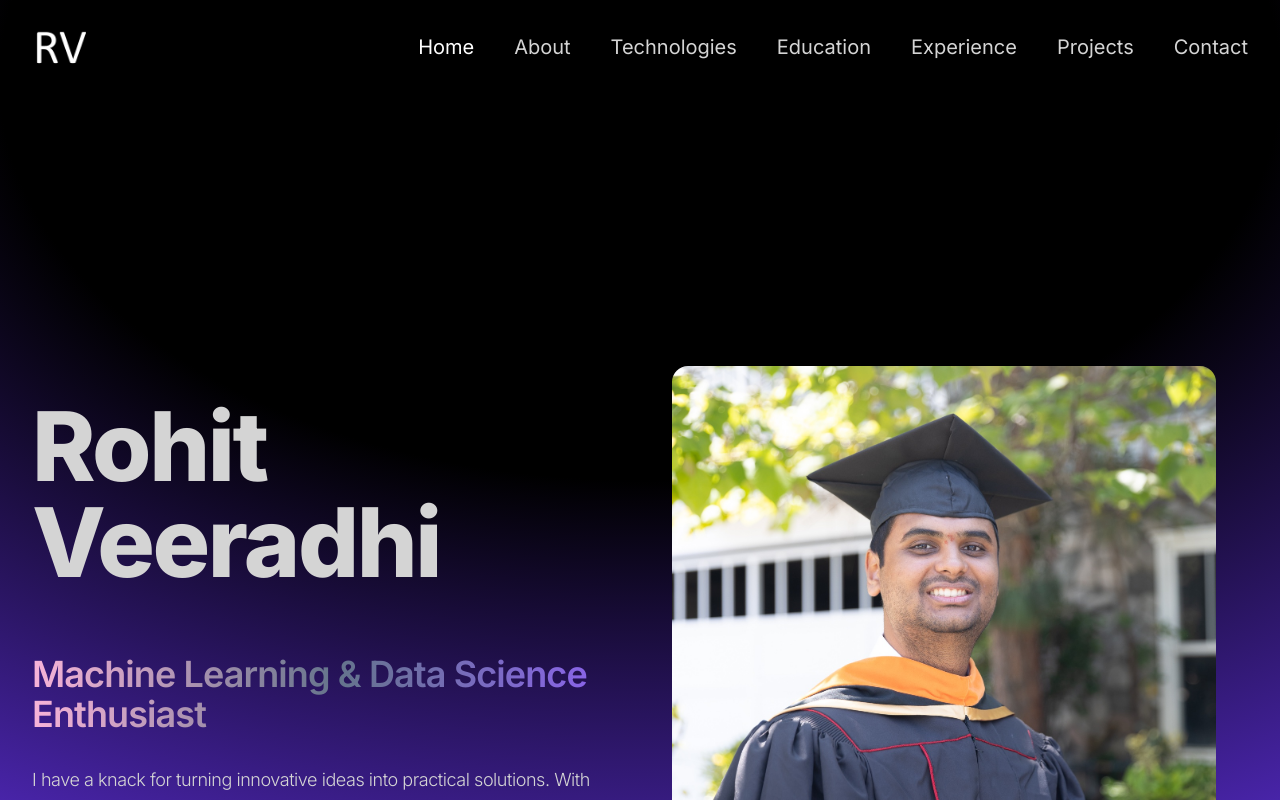
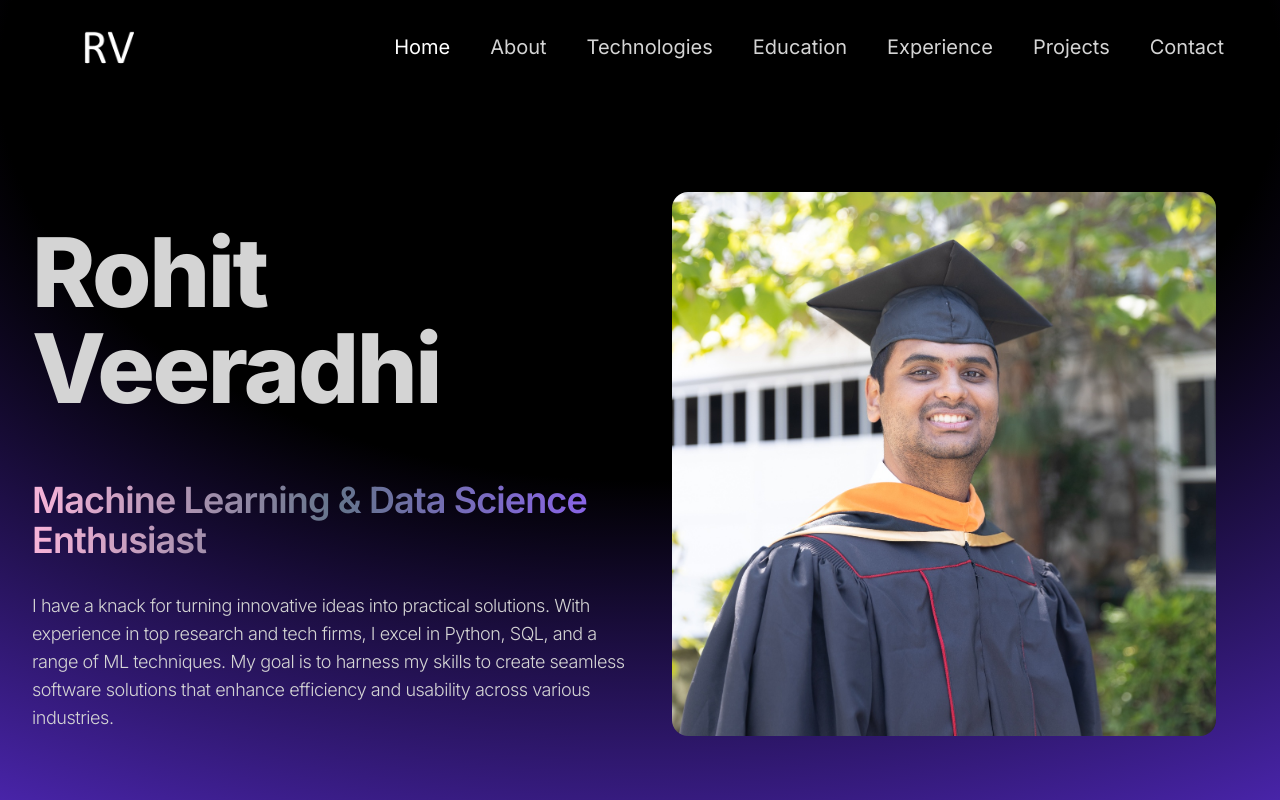
Before and after one commit to Rohit04121998/portfolio, a React (Vite) app: page / in a window 1280 px wide. Shown: the top 800 px of the page. Built offline with nearby package versions, Linux system fonts and the light colour scheme.

Commit message:
chore: Update Navbar styling and functionality

```diff
--- a/src/components/Navbar.jsx
+++ b/src/components/Navbar.jsx
@@ -14,13 +14,13 @@ const Navbar = () => {
       duration: 2000,
       delay: 0,
       smooth: "easeInOutQuart",
-      offset: -70,
+      offset: -120,
     });
   };
 
   return (
-    <nav className="navbar mb-20 flex w-full items-center justify-between bg-black bg-opacity-95 py-6">
-      <img src={logo} alt="hoobank" className="w-[60px]" />
+    <nav className="navbar fixed left-0 right-0 top-0 z-50 mx-4 flex items-center justify-between bg-black bg-opacity-80 py-6">
+      <img src={logo} alt="hoobank" className="w-[60px] lg:ml-16" />
 
       <ul className="hidden flex-1 list-none items-center justify-end sm:hidden md:hidden lg:flex">
         {navLinks.map((nav, index) => (
@@ -28,7 +28,7 @@ const Navbar = () => {
             key={nav.link}
             className={`font-poppins cursor-pointer text-[20px] font-normal ${
               active === nav.name ? "text-white" : "text-dimWhite"
-            } ${index === navLinks.length - 1 ? "mr-0" : "mr-10"}`}
+            } ${index === navLinks.length - 1 ? "mr-10" : "mr-10"}`}
             onClick={() => {
               setActive(nav.name);
               scrollWithOffset(nav.link);
@@ -50,7 +50,7 @@ const Navbar = () => {
         <div
           className={`${
             !toggle ? "hidden" : "flex"
-          } sidebar absolute right-0 top-20 mx-4 my-2 min-w-[170px] rounded-xl bg-black bg-opacity-95 p-6`}
+          } sidebar absolute right-0 top-full mx-4 my-2 min-w-[170px] rounded-xl bg-black bg-opacity-95 p-6`}
         >
           <ul className="flex flex-1 list-none flex-col items-start justify-end">
             {navLinks.map((nav, index) => (
@@ -68,6 +68,56 @@ const Navbar = () => {
         </div>
       </div>
     </nav>
+
+    // <nav className="navbar mb-20 flex w-full items-center justify-between bg-black bg-opacity-95 py-6">
+    //   <img src={logo} alt="hoobank" className="w-[60px]" />
+
+    //   <ul className="hidden flex-1 list-none items-center justify-end sm:hidden md:hidden lg:flex">
+    //     {navLinks.map((nav, index) => (
+    //       <li
+    //         key={nav.link}
+    //         className={`font-poppins cursor-pointer text-[20px] font-normal ${
+    //           active === nav.name ? "text-white" : "text-dimWhite"
+    //         } ${index === navLinks.length - 1 ? "mr-0" : "mr-10"}`}
+    //         onClick={() => {
+    //           setActive(nav.name);
+    //           scrollWithOffset(nav.link);
+    //         }}
+    //       >
+    //         <a href={`#${nav.link}`}>{nav.name}</a>
+    //       </li>
+    //     ))}
+    //   </ul>
+
+    //   <div className="flex flex-1 cursor-pointer items-center justify-end sm:flex md:flex lg:hidden">
+    //     <img
+    //       src={toggle ? close : menu}
+    //       alt="menu"
+    //       className="h-[28px] w-[28px] object-contain"
+    //       onClick={() => setToggle((prev) => !prev)}
+    //     />
+
+    //     <div
+    //       className={`${
+    //         !toggle ? "hidden" : "flex"
+    //       } sidebar absolute right-0 top-20 mx-4 my-2 min-w-[170px] rounded-xl bg-black bg-opacity-95 p-6`}
+    //     >
+    //       <ul className="flex flex-1 list-none flex-col items-start justify-end">
+    //         {navLinks.map((nav, index) => (
+    //           <li
+    //             key={nav.link}
+    //             className={`font-poppins cursor-pointer text-[20px] font-medium ${
+    //               active === nav.name ? "text-white" : "text-dimWhite"
+    //             } ${index === navLinks.length - 1 ? "mb-0" : "mb-4"}`}
+    //             onClick={() => setActive(nav.name)}
+    //           >
+    //             <a href={`#${nav.link}`}>{nav.name}</a>
+    //           </li>
+    //         ))}
+    //       </ul>
+    //     </div>
+    //   </div>
+    // </nav>
   );
 };
 
```
